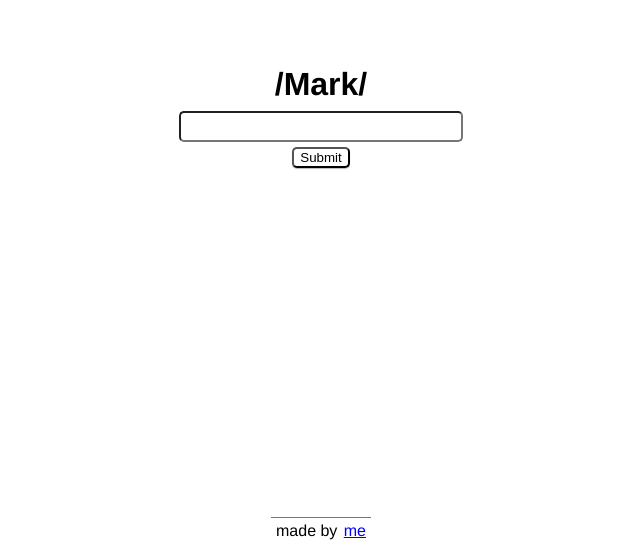
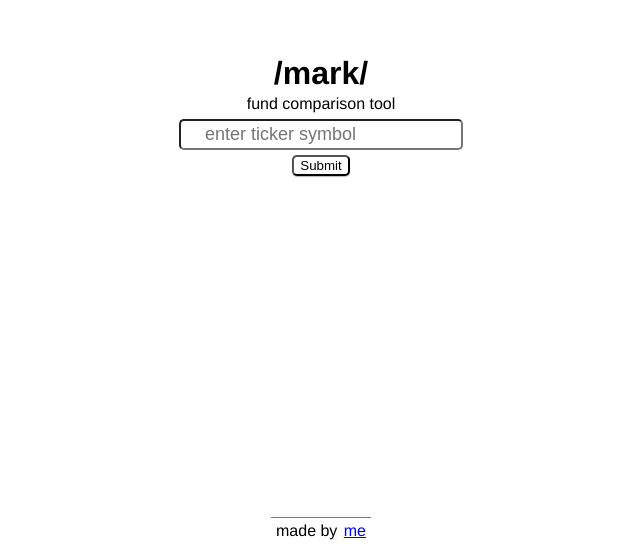
Before and after one commit to gmzi/mark, a Next.js app: page / in a window 1280 px wide. Shown: the part 293-847 px from the top of the page, without its empty margins (319-959 px from the left). Built offline with nearby package versions, Linux system fonts and the light colour scheme; no server answers.

Commit message:
add subtitle

```diff
--- a/components/autocomplete.js
+++ b/components/autocomplete.js
@@ -6,7 +6,7 @@ import styles from "../styles/Home.module.css";
 
 const KEYWORD_URL = process.env.NEXT_PUBLIC_KEYWORD_URL;
 
-export default function AutoComplete({makeRequest}){
+export default function AutoComplete({makeRequest, setLoading}){
 
     const [filteredSuggestions, setFilteredSuggestions] = useState([]);
     const [activeSuggestionIndex, setActiveSuggestionIndex] = useState(0);
@@ -67,6 +67,7 @@ export default function AutoComplete({makeRequest}){
         if (input === ''){
             return
         }
+        setLoading(true)
         let tickerInput
         if (input.indexOf(',') > -1) {
             const splittedInput = input.split(',')
@@ -91,6 +92,7 @@ export default function AutoComplete({makeRequest}){
                 onChange={onChange}
                 onKeyDown={onKeyDown}
                 value={input}
+                placeholder="enter ticker symbol"
             />
             {showSuggestions && input &&
                     <SuggestionsList filteredSuggestions={filteredSuggestions} activeSuggestionIndex={activeSuggestionIndex} onClick={onClick}/>
--- a/pages/index.js
+++ b/pages/index.js
@@ -2,47 +2,37 @@ import Head from 'next/head'
 import styles from '../styles/Home.module.css'
 import { useState, useEffect } from 'react';
 import Layout from '../components/layout'
-import AutoComplete from '../components/autocomplete';
-import Etf from '../components/tables/Etf';
-import MF from '../components/tables/MF';
-import Stock from '../components/tables/Stock';
+import AutoComplete from '../components/Autocomplete';
 import Table from '../components/Table';
 
 const SERVER = process.env.NEXT_PUBLIC_SERVER_URL;
 
 
 export default function Home() {
-  const initialState = {
-    tickerInput: '',
-  }
-  const [formData, setFormData] = useState(initialState)
 
   const [etfTickers, setEtfTickers] = useState([])
   const [etfData, setEtfData] = useState([])
-
   const [MFTickers, setMFTickers] = useState([])
   const [MFData, setMFData] = useState([])
-
   const [stockTickers, setStockTickers] = useState([])
   const [stockData, setStockData] = useState([])
-
   const [loading, setLoading] = useState()
   const [input, setInput] = useState("")
 
-  useEffect(() => {
-  }, [etfData])
+  // useEffect(() => {
+  // }, [etfData])
 
-  const handleChange = async (e) => {
-    const { name, value } = e.target;
-    setFormData((data) => ({
-      ...data,
-      [name]: value
-    }))
-  }
+  // const handleChange = async (e) => {
+  //   const { name, value } = e.target;
+  //   setFormData((data) => ({
+  //     ...data,
+  //     [name]: value
+  //   }))
+  // }
 
-  const handleClearSearch = () => {
-    setFormData(() => (initialState))
-  }
+  // const handleClearSearch = () => {
+  //   setFormData(() => (initialState))
+  // }
 
   function isDuplicate(array, value) {
     if ([...array].includes(value)) {
@@ -65,7 +55,7 @@ export default function Home() {
       }
       const newTickers = [...etfTickers, ticker]
       setEtfTickers(newTickers)
-      setLoading(true)
+      // setLoading(true)
       const res = await fetch(`${SERVER}/etf/${ticker}`)
       if (res.ok) {
         const result = await res.json();
@@ -84,7 +74,7 @@ export default function Home() {
         }
         const newTickers = [...MFTickers, ticker]
         setMFTickers(newTickers)
-        setLoading(true)
+        // setLoading(true)
         const res = await fetch(`${SERVER}/mutual_fund/${ticker}`)
         if (res.ok){
           const result = await res.json();
@@ -103,7 +93,7 @@ export default function Home() {
         }
         const newTickers = [...stockTickers, ticker]
         setStockTickers(newTickers)
-        setLoading(true)
+        // setLoading(true)
         const res = await fetch(`${SERVER}/stock/${ticker}`)
         if (res.ok){
           const result = await res.json();
@@ -151,16 +141,10 @@ export default function Home() {
         <title>Mark</title>
         <link rel="icon" href="/favicon4.ico" />
       </Head>
-      <h1 className={styles.h1}>/Mark/</h1>
-      <AutoComplete input={input} setInput={setInput} makeRequest={makeRequest}/>
+      <h1 className={styles.h1}>/mark/</h1>
+      <p className={styles.h1}>fund comparison tool</p>
+      <AutoComplete input={input} setInput={setInput} makeRequest={makeRequest} setLoading={setLoading}/>
       <Table etfTickers={etfTickers} etfData={etfData} MFTickers={MFTickers} MFData={MFData} stockTickers={stockTickers} stockData={stockData} loading={loading} remove={remove}/>
     </Layout>
   )
 }
-
-
-/* <div className={styles.mainGrid}>
-    <Etf etfTickers={etfTickers} data={etfData} loading={loading} remove={remove}/>
-    <MF MFTickers={MFTickers} data={MFData} loading={loading} remove={remove}/>
-    <Stock stockTickers={stockTickers} data={stockData} loading={loading} remove={remove}/>
-  </div> */
--- a/styles/Home.module.css
+++ b/styles/Home.module.css
@@ -15,7 +15,7 @@
 }
 
 .h1 {
-  margin: 5px 5px;
+  margin: .12rem 0rem;
 }
 
 /* ---------------------------------------------------------- */
```
